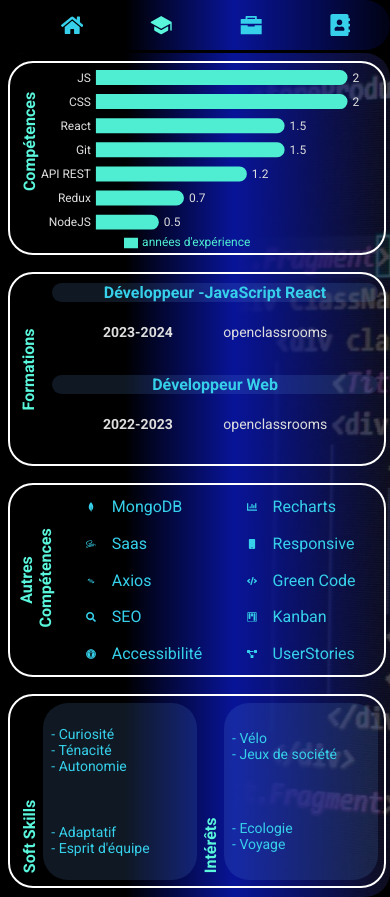
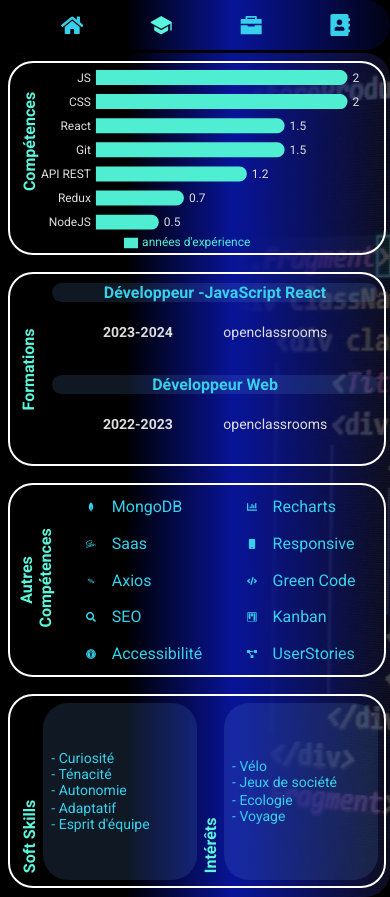
Before and after one commit to nivoix/portfolio, a React (Vite) app: page /competences in a window 390 px wide. Built offline with nearby package versions, Linux system fonts and the light colour scheme.

Commit message:
modal fixed

```diff
--- a/src/styles/pages/_knowledges.scss
+++ b/src/styles/pages/_knowledges.scss
@@ -205,9 +205,11 @@
             .hobbies {
               height: 40%;
               .listQuality {
-                height: 40%;
+                height: 75%;
                 padding: 0 0.5rem 0 0.5rem;
                 font-size: 14px;
+                gap: 0;
+                align-content: center;
               }
             }
           }
--- a/src/styles/pages/_portfolio.scss
+++ b/src/styles/pages/_portfolio.scss
@@ -114,7 +114,7 @@
             transition: all ease-in 0.2s;
           }
           .infoContent {
-            position: absolute;
+            position: fixed;
             margin: 0 auto;
             padding: 1.5rem;
             top: 50%;
```
